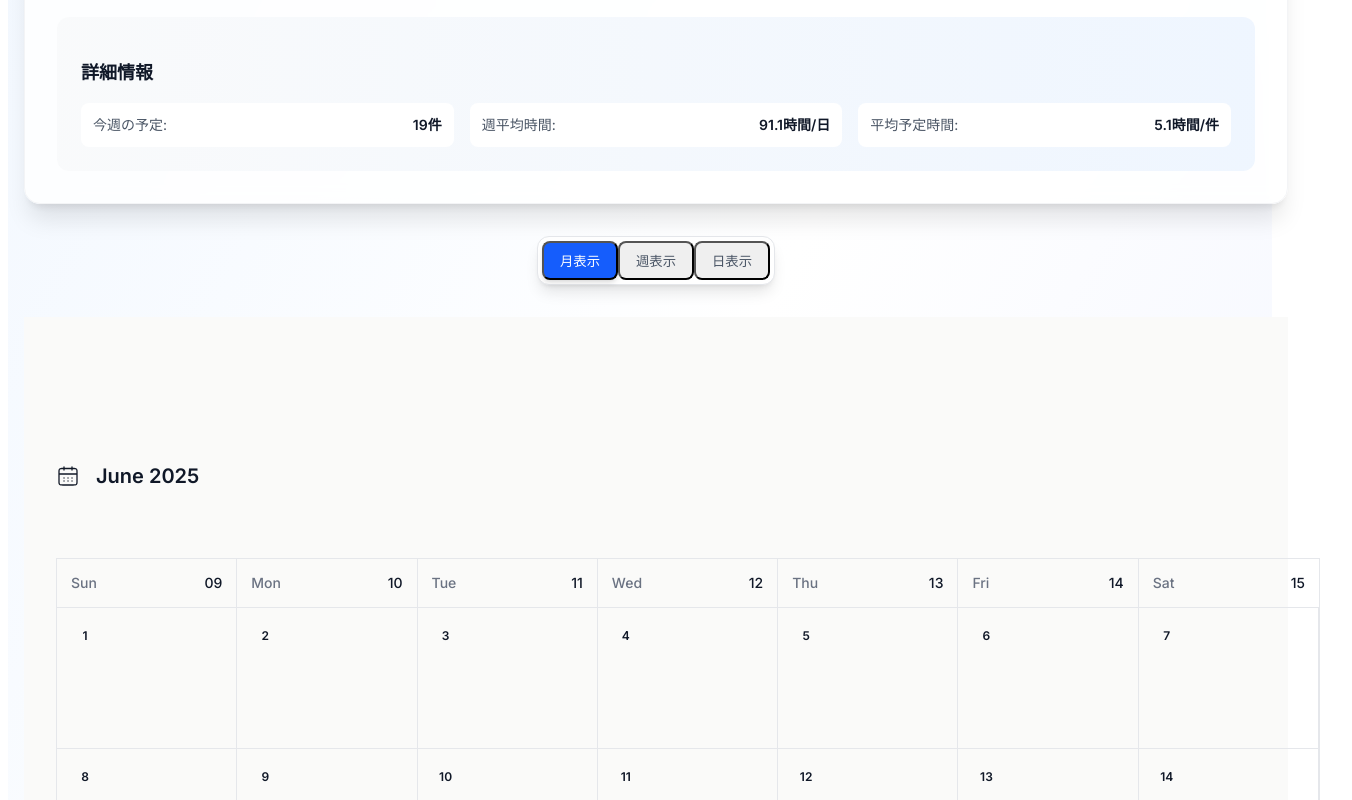
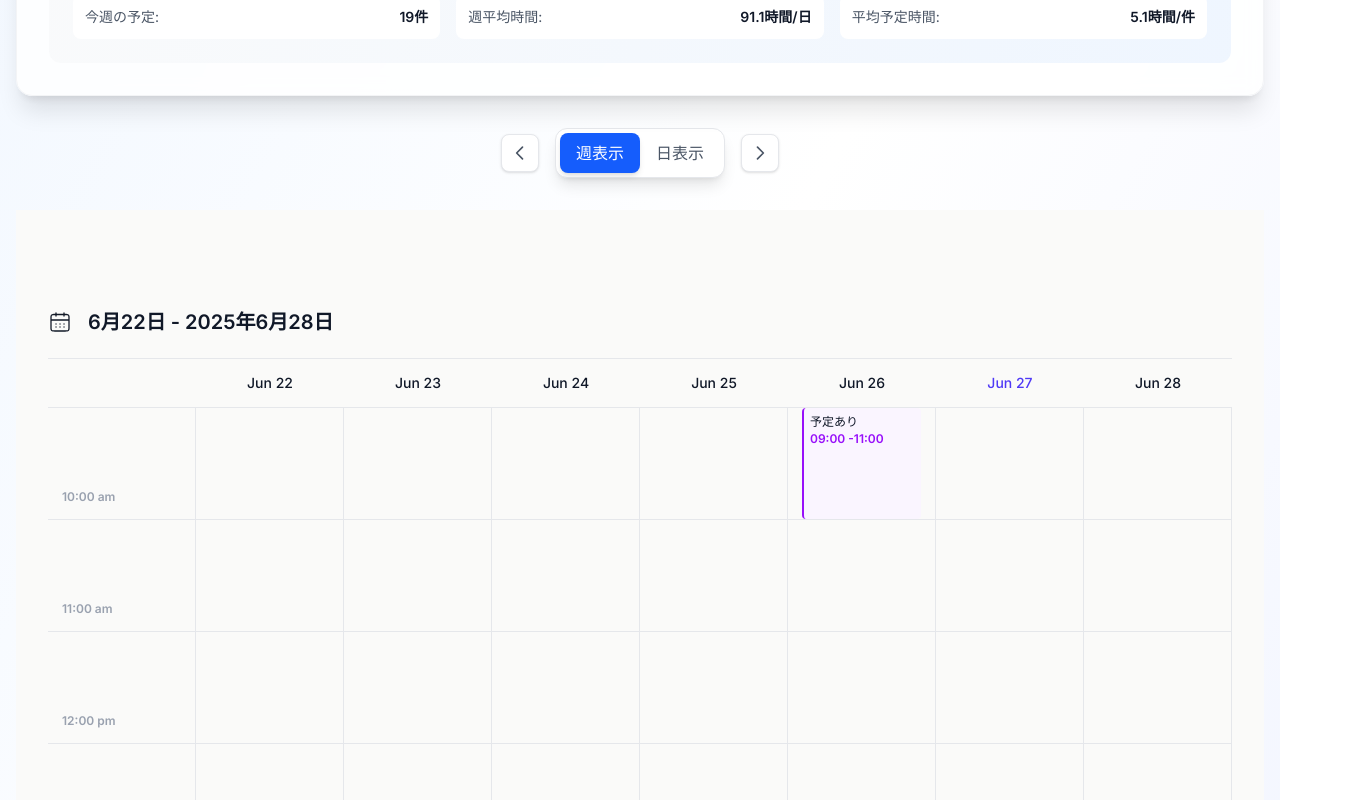
Before and after one commit to naari3/meetings, a React (Vite) app: page / in a window 1280 px wide. Shown: the part 640-1440 px from the top of the page, 1352 px wide, since content can reach past the window. Built offline with nearby package versions, Linux system fonts and the light colour scheme.

Commit message:
スタイル修正

```diff
--- a/src/App.tsx
+++ b/src/App.tsx
@@ -1,15 +1,29 @@
 import { useState, useEffect } from 'react'
 import { CalendarEvent } from './types'
 import StatsCard from './components/StatsCard'
-import CalendarGrid from './components/CalendarGrid'
 import WeeklyView from './components/WeeklyView'
 import DailyView from './components/DailyView'
 
 function App() {
   const [events, setEvents] = useState<CalendarEvent[]>([])
   const [loading, setLoading] = useState(true)
-  const [view, setView] = useState<'monthly' | 'weekly' | 'daily'>('monthly')
+  const [view, setView] = useState<'weekly' | 'daily'>('weekly')
   const [generatedAt, setGeneratedAt] = useState<string>('')
+  const [currentWeekOffset, setCurrentWeekOffset] = useState(0)
+
+  // Get the first week with events
+  const getFirstWeekWithEvents = (events: CalendarEvent[]) => {
+    if (events.length === 0) return new Date()
+
+    const eventDates = events.map(event => new Date(event.start))
+    const earliestDate = new Date(Math.min(...eventDates.map(d => d.getTime())))
+
+    // Get the start of the week for the earliest event
+    const startOfWeek = new Date(earliestDate)
+    startOfWeek.setDate(earliestDate.getDate() - earliestDate.getDay())
+
+    return startOfWeek
+  }
 
   useEffect(() => {
     // Load events data from events.json
@@ -60,19 +74,18 @@ function App() {
         {/* Stats Card */}
         <StatsCard events={events} />
 
-        {/* View Toggle */}
-        <div className="flex justify-center mb-8">
+        {/* Week Navigation */}
+        <div className="flex justify-center items-center mb-8 gap-4">
+          <button
+            onClick={() => setCurrentWeekOffset(prev => prev - 1)}
+            className="p-2 rounded-lg bg-white border border-gray-200 shadow-sm hover:bg-gray-50 transition-all duration-200"
+          >
+            <svg className="w-5 h-5 text-gray-600" fill="none" stroke="currentColor" viewBox="0 0 24 24">
+              <path strokeLinecap="round" strokeLinejoin="round" strokeWidth={2} d="M15 19l-7-7 7-7" />
+            </svg>
+          </button>
+
           <div className="bg-white rounded-xl p-1 shadow-lg border border-gray-200 inline-flex">
-            <button
-              onClick={() => setView('monthly')}
-              className={`px-4 py-2 rounded-lg font-medium transition-all duration-200 ${
-                view === 'monthly'
-                  ? 'bg-blue-600 text-white shadow-md'
-                  : 'text-gray-600 hover:text-gray-900 hover:bg-gray-50'
-              }`}
-            >
-              月表示
-            </button>
             <button
               onClick={() => setView('weekly')}
               className={`px-4 py-2 rounded-lg font-medium transition-all duration-200 ${
@@ -94,6 +107,15 @@ function App() {
               日表示
             </button>
           </div>
+
+          <button
+            onClick={() => setCurrentWeekOffset(prev => prev + 1)}
+            className="p-2 rounded-lg bg-white border border-gray-200 shadow-sm hover:bg-gray-50 transition-all duration-200"
+          >
+            <svg className="w-5 h-5 text-gray-600" fill="none" stroke="currentColor" viewBox="0 0 24 24">
+              <path strokeLinecap="round" strokeLinejoin="round" strokeWidth={2} d="M9 5l7 7-7 7" />
+            </svg>
+          </button>
         </div>
 
         {/* Content */}
@@ -113,8 +135,7 @@ function App() {
           </div>
         ) : (
           <div className="space-y-8">
-            {view === 'monthly' && <CalendarGrid events={events} />}
-            {view === 'weekly' && <WeeklyView events={events} />}
+            {view === 'weekly' && <WeeklyView events={events} currentWeekOffset={currentWeekOffset} getFirstWeekWithEvents={getFirstWeekWithEvents} />}
             {view === 'daily' && <DailyView events={events} />}
           </div>
         )}
--- a/src/components/WeeklyView.tsx
+++ b/src/components/WeeklyView.tsx
@@ -2,12 +2,16 @@ import { CalendarEvent } from '../types'
 
 interface WeeklyViewProps {
   events: CalendarEvent[]
+  currentWeekOffset: number
+  getFirstWeekWithEvents: (events: CalendarEvent[]) => Date
 }
 
-export default function WeeklyView({ events }: WeeklyViewProps) {
+export default function WeeklyView({ events, currentWeekOffset, getFirstWeekWithEvents }: WeeklyViewProps) {
+  const firstWeekWithEvents = getFirstWeekWithEvents(events)
+  const startOfWeek = new Date(firstWeekWithEvents)
+  startOfWeek.setDate(firstWeekWithEvents.getDate() + (currentWeekOffset * 7))
+
   const currentDate = new Date()
-  const startOfWeek = new Date(currentDate)
-  startOfWeek.setDate(currentDate.getDate() - currentDate.getDay())
 
   const weekDays = Array.from({ length: 7 }, (_, i) => {
     const day = new Date(startOfWeek)
@@ -22,7 +26,7 @@ export default function WeeklyView({ events }: WeeklyViewProps) {
     })
   }
 
-  const timeSlots = Array.from({ length: 12 }, (_, i) => i + 7) // 7AM to 6PM
+  const timeSlots = Array.from({ length: 9 }, (_, i) => i + 10) // 10AM to 6PM
 
   const getEventColor = (index: number) => {
     const colors = [
@@ -52,7 +56,7 @@ export default function WeeklyView({ events }: WeeklyViewProps) {
               />
             </svg>
             <h6 className="text-xl leading-8 font-semibold text-gray-900">
-              Today, {currentDate.toLocaleDateString('en-US', { month: 'long', year: 'numeric' })}
+              {startOfWeek.toLocaleDateString('ja-JP', { month: 'long', day: 'numeric' })} - {new Date(startOfWeek.getTime() + 6 * 24 * 60 * 60 * 1000).toLocaleDateString('ja-JP', { month: 'long', day: 'numeric', year: 'numeric' })}
             </h6>
           </div>
         </div>
@@ -84,7 +88,7 @@ export default function WeeklyView({ events }: WeeklyViewProps) {
                   const isToday = day.toDateString() === currentDate.toDateString()
                   const currentHour = new Date().getHours()
                   const currentMinutes = new Date().getMinutes()
-                  const showCurrentTimeLine = isToday && currentHour === hour && currentHour >= 7 && currentHour <= 18
+                  const showCurrentTimeLine = isToday && currentHour === hour && currentHour >= 10 && currentHour <= 18
 
                   return (
                     <div
@@ -93,7 +97,7 @@ export default function WeeklyView({ events }: WeeklyViewProps) {
                     >
                       {showCurrentTimeLine && (
                         <div
-                          className="absolute left-0 right-0 z-10 flex items-center"
+                          className="absolute left-0 right-0 z-30 flex items-center"
                           style={{
                             top: `${(currentMinutes / 60) * 100}%`
                           }}
--- a/src/index.css
+++ b/src/index.css
@@ -1,6 +1,7 @@
 @import url('https://fonts.googleapis.com/css2?family=Inter:wght@300;400;500;600;700;800;900&display=swap');
 @import url('https://fonts.googleapis.com/css2?family=Noto+Sans+JP:wght@300;400;500;600;700;800;900&display=swap');
 
+@import "tailwindcss/preflight" layer(base);
 @import "tailwindcss/theme" layer(theme);
 @import "tailwindcss/utilities" layer(utilities);
 
```
